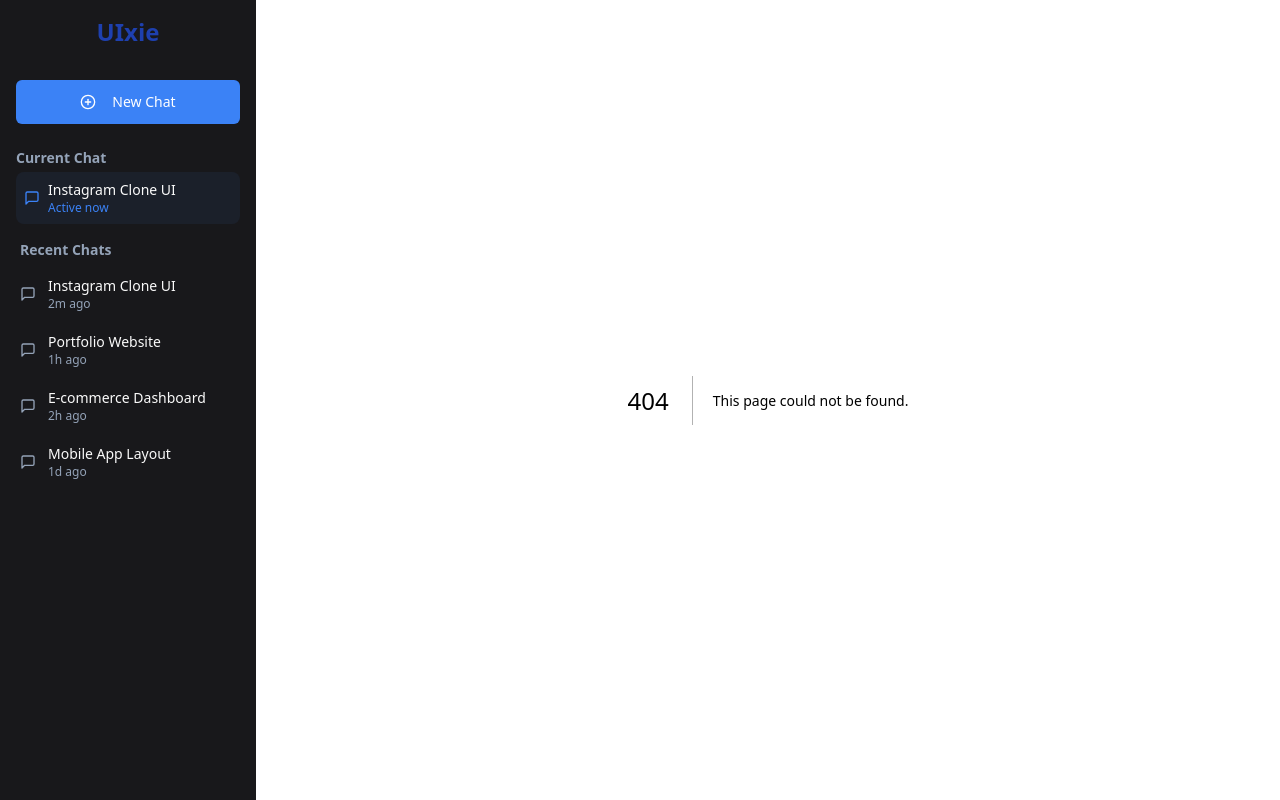
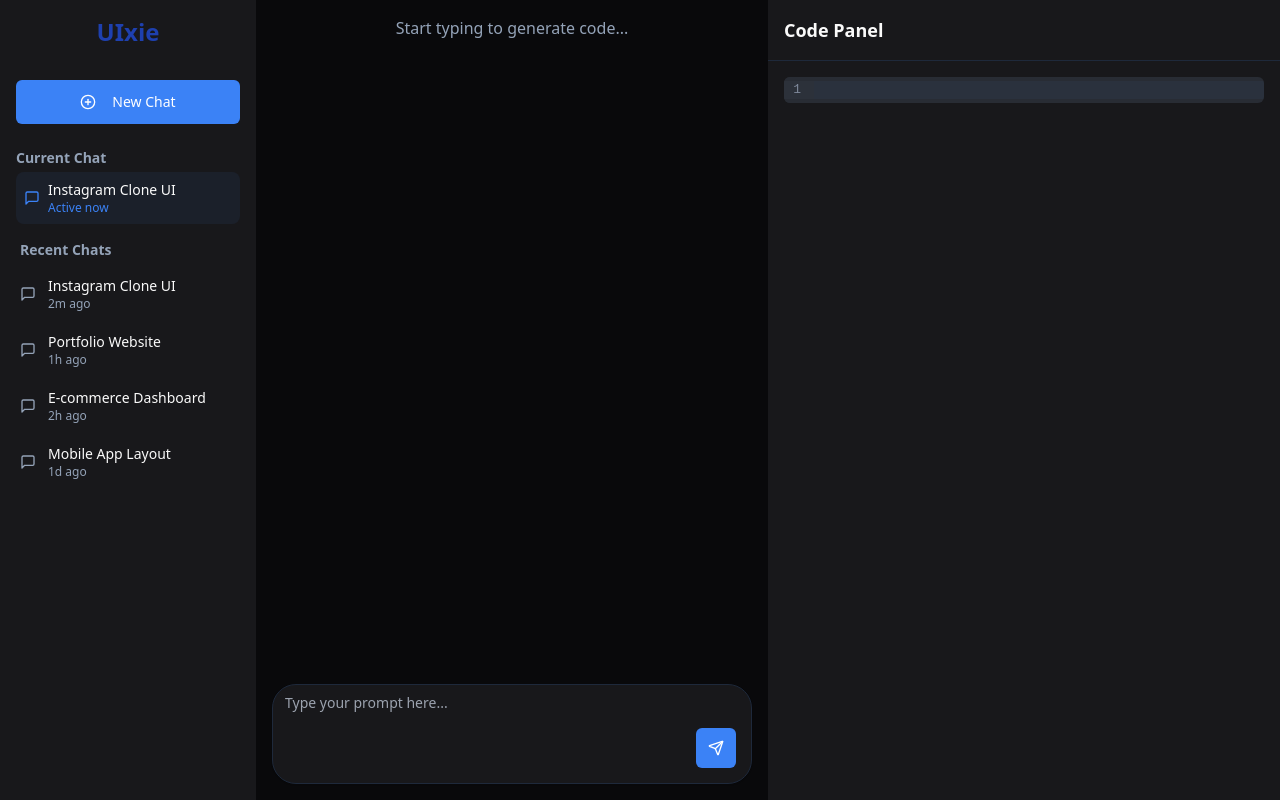
Before and after one commit to UIxie/UIxie, a Next.js app: page /chat in a window 1280 px wide. Before the commit this address had no page. Built offline with nearby package versions, Linux system fonts and the light colour scheme.

Commit message:
mejoras, implementado ruta chat y preview code

```diff
--- /dev/null
+++ b/app/chat/page.tsx
@@ -0,0 +1,6 @@
+"use client";
+import Chat from "@/components/pageComponents/Chat";
+
+export default function Page() {
+  return <Chat />;
+}
--- /dev/null
+++ b/components/PreviewTabs/PreviewCode.tsx
@@ -0,0 +1,37 @@
+"use client";
+import { useState } from "react";
+import CodeMirror from "@uiw/react-codemirror";
+import { javascript } from "@codemirror/lang-javascript";
+import { oneDark } from "@codemirror/theme-one-dark";
+
+interface PreviewPanelProps {
+  code: string;
+  staticPanel?: boolean;
+}
+
+export function PreviewPanel({ code, staticPanel = false }: PreviewPanelProps) {
+  const [editorCode, setEditorCode] = useState(code);
+
+  const panelClassName = staticPanel
+    ? "h-screen bg-background flex flex-col"
+    : "fixed right-0 top-0 h-screen w-[40%] bg-custom-dark z-50 flex flex-col";
+
+  return (
+    <div className={panelClassName}>
+      <div className="flex items-center justify-between p-4 border-b border-border">
+        <h2 className="text-lg font-semibold">Code Panel</h2>
+      </div>
+
+      <div className="flex-1 p-4 relative bg-custom-dark">
+        <CodeMirror
+          value={editorCode}
+          height="100%"
+          theme={oneDark}
+          extensions={[javascript({ jsx: true })]}
+          onChange={(value) => setEditorCode(value)}
+          className="border-none rounded-md overflow-hidden"
+        />
+      </div>
+    </div>
+  );
+}
--- /dev/null
+++ b/components/chatElements/ChatInput.tsx
@@ -0,0 +1,19 @@
+"use client";
+import type React from "react";
+import { Send } from "lucide-react";
+import { Button } from "@/components/ui/button";
+import { Textarea } from "@/components/ui/textarea";
+
+export function ChatInput() {
+  return (
+    <form className="relative">
+      <Textarea
+        placeholder="Type your prompt here..."
+        className="min-h-[100px] pr-12 resize-none backdrop-blur-sm border rounded-3xl text-white placeholder:text-gray-400 bg-custom-dark"
+      />
+      <Button type="submit" size="icon" className="absolute right-4 bottom-4">
+        <Send className="h-4 w-4 text-white" />
+      </Button>
+    </form>
+  );
+}
--- /dev/null
+++ b/components/chatElements/SearchInput.tsx
@@ -0,0 +1,29 @@
+"use client";
+import { Input } from "@/components/ui/input";
+import { Button } from "@/components/ui/button";
+import { Search } from "lucide-react";
+import { motion } from "framer-motion";
+
+export const SearchInput = () => {
+  return (
+    <motion.div
+      className="w-full max-w-xl relative"
+      initial={{ opacity: 0, y: 20 }}
+      animate={{ opacity: 1, y: 0 }}
+      transition={{ delay: 0.6, duration: 0.3 }}
+    >
+      <Input
+        type="text"
+        placeholder="What do you want to build?"
+        className="w-full pl-4 pr-10 py-6 text-lg bg-background border-border transition-all duration-300 focus:ring-2 focus:ring-blue-500"
+      />
+      <Button
+        size="icon"
+        variant="ghost"
+        className="absolute right-2 top-1/2 -translate-y-1/2 transition-all duration-300 hover:bg-blue-500 hover:text-white"
+      >
+        <Search className="w-5 h-5" />
+      </Button>
+    </motion.div>
+  );
+};
--- /dev/null
+++ b/components/pageComponents/Chat.tsx
@@ -0,0 +1,47 @@
+"use client";
+import { useState } from "react";
+import { ChatInput } from "@/components/chatElements/ChatInput";
+import { PreviewPanel } from "@/components/PreviewTabs/PreviewCode";
+
+export default function Chat() {
+  const [generatedCode, setGeneratedCode] = useState("");
+  const [isPreviewOpen, setIsPreviewOpen] = useState(true);
+
+  const handleCodeGeneration = (code: string) => {
+    setGeneratedCode(code);
+  };
+
+  const togglePreviewPanel = () => {
+    setIsPreviewOpen((prev) => !prev);
+  };
+
+  return (
+    <div className="min-h-screen bg-background flex flex-col md:flex-row">
+      {/* Chat Section */}
+      <div className="w-full md:w-1/2 flex flex-col  border-border">
+        {/* Chat Messages Area */}
+        <div className="flex-1 p-4 overflow-auto">
+          {/* Aquí irían los mensajes del chat */}
+          <p className="text-muted-foreground text-center">
+            Start typing to generate code...
+          </p>
+        </div>
+        {/* Chat Input */}
+        <div className="p-4  border-border bg-background">
+          <ChatInput />
+        </div>
+      </div>
+
+      {/* Preview Panel Section */}
+      {isPreviewOpen && (
+        <div className="w-full md:w-1/2">
+          <PreviewPanel
+            isOpen={isPreviewOpen}
+            code={generatedCode}
+            staticPanel={false}
+          />
+        </div>
+      )}
+    </div>
+  );
+}
--- a/components/sidebar/NewChatButton.tsx
+++ b/components/sidebar/NewChatButton.tsx
@@ -1,4 +1,5 @@
 "use client";
+import { useRouter } from "next/navigation"; // Importar useRouter
 import { PlusCircle } from "lucide-react";
 import { Button } from "@/components/ui/button";
 import { motion, AnimatePresence } from "framer-motion";
@@ -6,10 +7,17 @@ import { useSidebar } from "@/context/SidebarContext";
 
 export const NewChatButton = () => {
   const { isOpen } = useSidebar();
+  const router = useRouter(); // Obtener el enrutador
+
+  // Función para manejar el clic en el botón
+  const handleButtonClick = () => {
+    router.push("/chat/"); // Redirigir a /chat/
+  };
 
   return (
     <div className="p-4">
       <Button
+        onClick={handleButtonClick} // Asignar la función al evento onClick
         className={`w-full bg-blue-500 hover:bg-blue-600 text-white transition-all duration-500 flex items-center justify-center ${
           !isOpen && "p-2"
         }`}
@@ -24,7 +32,6 @@ export const NewChatButton = () => {
         >
           <PlusCircle className={`w-4 h-4 ${!isOpen && "mx-auto"}`} />
         </motion.div>
-
         {/* Texto */}
         <AnimatePresence>
           {isOpen && (
--- a/components/sidebar/Sidebar.tsx
+++ b/components/sidebar/Sidebar.tsx
@@ -5,7 +5,6 @@ import { Logo } from "./Logo";
 import { NewChatButton } from "./NewChatButton";
 import { CurrentChat } from "./CurrentChat";
 import { RecentChats } from "./RecentChats";
-import { ToggleButton } from "./ToggleButton";
 import { Chat } from "@/types/sidebar";
 
 export const Sidebar = () => {
--- /dev/null
+++ b/components/ui/tabs.tsx
@@ -0,0 +1,55 @@
+"use client";
+
+import * as React from "react";
+import * as TabsPrimitive from "@radix-ui/react-tabs";
+
+import { cn } from "@/lib/utils";
+
+const Tabs = TabsPrimitive.Root;
+
+const TabsList = React.forwardRef<
+  React.ElementRef<typeof TabsPrimitive.List>,
+  React.ComponentPropsWithoutRef<typeof TabsPrimitive.List>
+>(({ className, ...props }, ref) => (
+  <TabsPrimitive.List
+    ref={ref}
+    className={cn(
+      "inline-flex h-9 items-center justify-center rounded-lg bg-muted p-1 text-muted-foreground",
+      className,
+    )}
+    {...props}
+  />
+));
+TabsList.displayName = TabsPrimitive.List.displayName;
+
+const TabsTrigger = React.forwardRef<
+  React.ElementRef<typeof TabsPrimitive.Trigger>,
+  React.ComponentPropsWithoutRef<typeof TabsPrimitive.Trigger>
+>(({ className, ...props }, ref) => (
+  <TabsPrimitive.Trigger
+    ref={ref}
+    className={cn(
+      "inline-flex items-center justify-center whitespace-nowrap rounded-md px-3 py-1 text-sm font-medium ring-offset-background transition-all focus-visible:outline-none focus-visible:ring-2 focus-visible:ring-ring focus-visible:ring-offset-2 disabled:pointer-events-none disabled:opacity-50 data-[state=active]:bg-background data-[state=active]:text-foreground data-[state=active]:shadow",
+      className,
+    )}
+    {...props}
+  />
+));
+TabsTrigger.displayName = TabsPrimitive.Trigger.displayName;
+
+const TabsContent = React.forwardRef<
+  React.ElementRef<typeof TabsPrimitive.Content>,
+  React.ComponentPropsWithoutRef<typeof TabsPrimitive.Content>
+>(({ className, ...props }, ref) => (
+  <TabsPrimitive.Content
+    ref={ref}
+    className={cn(
+      "mt-2 ring-offset-background focus-visible:outline-none focus-visible:ring-2 focus-visible:ring-ring focus-visible:ring-offset-2",
+      className,
+    )}
+    {...props}
+  />
+));
+TabsContent.displayName = TabsPrimitive.Content.displayName;
+
+export { Tabs, TabsList, TabsTrigger, TabsContent };
--- /dev/null
+++ b/components/ui/textarea.tsx
@@ -0,0 +1,22 @@
+import * as React from "react";
+
+import { cn } from "@/lib/utils";
+
+const Textarea = React.forwardRef<
+  HTMLTextAreaElement,
+  React.ComponentProps<"textarea">
+>(({ className, ...props }, ref) => {
+  return (
+    <textarea
+      className={cn(
+        "flex min-h-[60px] w-full rounded-md border border-input bg-transparent px-3 py-2 text-base shadow-sm placeholder:text-muted-foreground focus-visible:outline-none focus-visible:ring-1 focus-visible:ring-ring disabled:cursor-not-allowed disabled:opacity-50 md:text-sm",
+        className,
+      )}
+      ref={ref}
+      {...props}
+    />
+  );
+});
+Textarea.displayName = "Textarea";
+
+export { Textarea };
--- a/package.json
+++ b/package.json
@@ -9,7 +9,11 @@
     "lint": "next lint"
   },
   "dependencies": {
+    "@codemirror/lang-javascript": "^6.2.3",
+    "@codemirror/theme-one-dark": "^6.1.2",
     "@radix-ui/react-slot": "^1.1.2",
+    "@radix-ui/react-tabs": "^1.1.3",
+    "@uiw/react-codemirror": "^4.23.8",
     "class-variance-authority": "^0.7.1",
     "clsx": "^2.1.1",
     "framer-motion": "^12.4.3",
@@ -17,6 +21,7 @@
     "next": "14.2.16",
     "react": "^18",
     "react-dom": "^18",
+    "react-tabs": "^6.1.0",
     "tailwind-merge": "^3.0.1",
     "tailwindcss-animate": "^1.0.7"
   },
```
Also changed, not shown: 1 other file (tests, documents, lock files or other folders).
